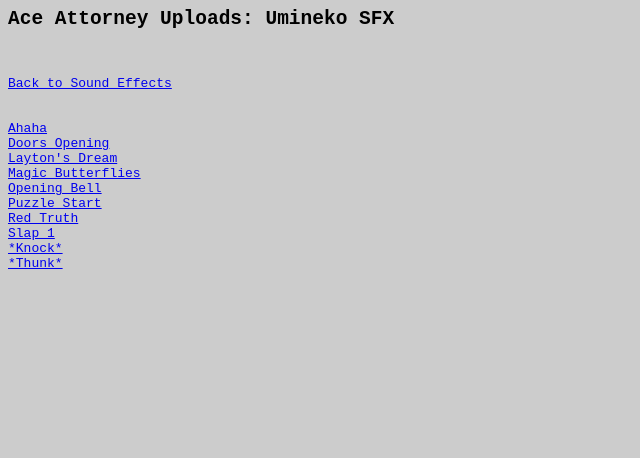
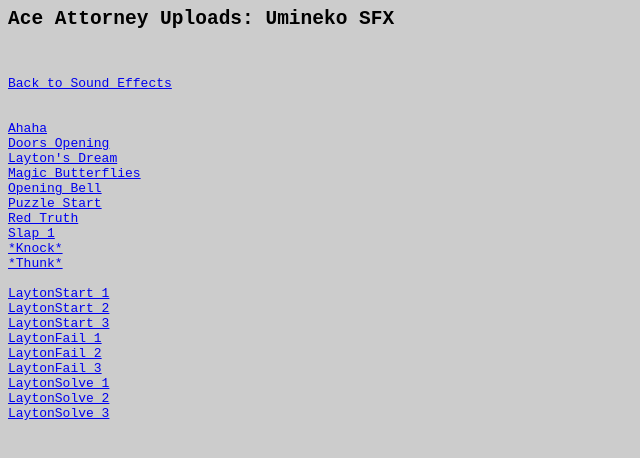
Before and after one commit to jwgrlrrajn/jwgrlrrajn.github.io, a plain HTML site: page SFX/Umineko/index.html in a window 1280 px wide. Shown: the whole page, without its empty margins (0-640 px from the left). Drawn offline with Linux system fonts and the light colour scheme.

Commit message:
Puzzle Voices

```diff
--- a/SFX/Umineko/index.html
+++ b/SFX/Umineko/index.html
@@ -17,7 +17,17 @@
 <a href="Red Truth.mp3">Red Truth</a><br>
 <a href="Slap1.mp3">Slap 1</a><br>
 <a href="~Knock~.mp3">*Knock*</a><br>
-<a href="~Thunk~.mp3">*Thunk*</a><br>
+<a href="~Thunk~.mp3">*Thunk*</a><br><br>
+
+<a href="LaytonStart1.mp3">LaytonStart 1</a><br>
+<a href="LaytonStart2.mp3">LaytonStart 2</a><br>
+<a href="LaytonStart3.mp3">LaytonStart 3</a><br>
+<a href="LaytonFail1.mp3">LaytonFail 1</a><br>
+<a href="LaytonFail2.mp3">LaytonFail 2</a><br>
+<a href="LaytonFail3.mp3">LaytonFail 3</a><br>
+<a href="LaytonSolve1.mp3">LaytonSolve 1</a><br>
+<a href="LaytonSolve2.mp3">LaytonSolve 2</a><br>
+<a href="LaytonSolve3.mp3">LaytonSolve 3</a><br>
 </tt></font>
 </body>
 </html>
```
Also changed, not shown: 9 other files.
